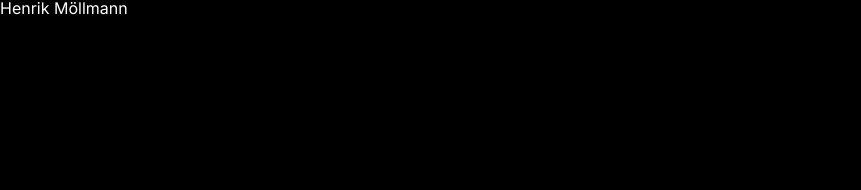
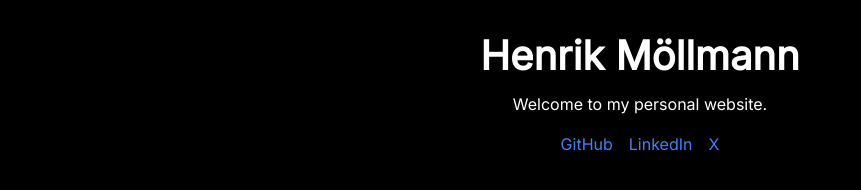
Before and after one commit to moellh/moellh.com, a plain HTML site: page index.html in a window 1280 px wide. Shown: the whole page, without its empty margins (0-861 px from the left). Drawn offline with Linux system fonts and the light colour scheme.

Commit message:
Added basic contents with links

```diff
--- a/index.html
+++ b/index.html
@@ -3,15 +3,23 @@
 <head>
     <meta charset="UTF-8">
     <meta name="viewport" content="width=device-width, initial-scale=1.0">
+    <meta name="description" content="Henrik Möllmann's personal website.">
     <link rel="preconnect" href="https://fonts.googleapis.com">
     <link rel="preconnect" href="https://fonts.gstatic.com" crossorigin>
     <link href="https://fonts.googleapis.com/css2?family=Inter&family=JetBrains+Mono&display=swap" rel="stylesheet">
-    <link rel="stylesheet" href="styles/reset.css">
-    <link rel="stylesheet" href="styles/default.css">
+    <link rel="stylesheet" href="styles/main.css">
     <script src="scripts/main.js" type="module"></script>
     <title>Henrik Möllmann</title>
-</head>
 <body>
-    Henrik Möllmann
+<header>
+<h1>Henrik Möllmann</h1>
+<p>
+Welcome to my personal website.
+</p>
+</header>
+<ul class="contact">
+    <li><a href="https://github.com/moellh" target="_blank" rel="noopener noreferrer">GitHub</a></li>
+    <li><a href="https://www.linkedin.com/in/moellh/" target="_blank" rel="noopener noreferrer">LinkedIn</a></li>
+    <li><a href="https://x.com/moellh_" target="_blank" rel="noopener noreferrer">X</a></li>
 </body>
 </html>
--- a/styles/default.css
+++ /dev/null
@@ -1,12 +0,0 @@
-:root {
-    --text-font: 'Inter', Helvetica, sans-serif;
-    --mono-font: 'Jetbrains Mono', 'Source Code Pro', monospace;
-    --background: #000;
-    --foreground: #fff;
-}
-
-body {
-    font-family: var(--text-font);
-    background-color: var(--background);
-    color: var(--foreground);
-}
--- /dev/null
+++ b/styles/main.css
@@ -0,0 +1,100 @@
+/* Reset Browser CSS ---------------------------------------------------- {{{ */
+
+html, body, div, span, applet, object, iframe,
+h1, h2, h3, h4, h5, h6, p, blockquote, pre,
+a, abbr, acronym, address, big, cite, code,
+del, dfn, em, img, ins, kbd, q, s, samp,
+small, strike, strong, sub, sup, tt, var,
+b, u, i, center,
+dl, dt, dd, ol, ul, li,
+fieldset, form, label, legend,
+table, caption, tbody, tfoot, thead, tr, th, td,
+article, aside, canvas, details, embed,
+figure, figcaption, footer, header, hgroup,
+menu, nav, output, ruby, section, summary,
+time, mark, audio, video {
+	margin: 0;
+	padding: 0;
+	border: 0;
+	font-size: 100%;
+	font: inherit;
+	vertical-align: baseline;
+}
+
+article, aside, details, figcaption, figure,
+footer, header, hgroup, menu, nav, section {
+	display: block;
+}
+body {
+	line-height: 1;
+}
+ol, ul {
+	list-style: none;
+}
+blockquote, q {
+	quotes: none;
+}
+blockquote:before, blockquote:after,
+q:before, q:after {
+	content: '';
+	content: none;
+}
+table {
+	border-collapse: collapse;
+	border-spacing: 0;
+}
+
+/* }}} --------------------------------------------- end of Reset Browser CSS */
+
+:root {
+    --text-font: 'Inter', Helvetica, sans-serif;
+    --mono-font: 'Jetbrains Mono', 'Source Code Pro', monospace;
+    --background: #000000;
+    --foreground: #FFFFFF;
+    --highlight: #477FFB;
+}
+
+body {
+    font-family: var(--text-font);
+    background-color: var(--background);
+    color: var(--foreground);
+}
+
+h1, h2, h3, h4, h5, h6 {
+	font-family: var(--text-font);
+	font-weight: bold;
+}
+
+h1 {
+	font-size: 2.5em;
+	padding: 0.5em;
+}
+
+header {
+	align-items: center;
+	text-align: center;
+	padding: 1em;
+}
+
+uo {
+	list-style-type: none;
+}
+
+li {
+	margin: 0.5em 0;
+}
+
+a {
+	color: var(--highlight);
+	text-decoration: none;
+}
+
+.contact {
+	display: flex;
+	justify-content: center;
+	text-weight: bold;
+}
+
+.contact a {
+	margin: 0 0.5em;
+}
--- a/styles/reset.css
+++ /dev/null
@@ -1,43 +0,0 @@
-html, body, div, span, applet, object, iframe,
-h1, h2, h3, h4, h5, h6, p, blockquote, pre,
-a, abbr, acronym, address, big, cite, code,
-del, dfn, em, img, ins, kbd, q, s, samp,
-small, strike, strong, sub, sup, tt, var,
-b, u, i, center,
-dl, dt, dd, ol, ul, li,
-fieldset, form, label, legend,
-table, caption, tbody, tfoot, thead, tr, th, td,
-article, aside, canvas, details, embed,
-figure, figcaption, footer, header, hgroup,
-menu, nav, output, ruby, section, summary,
-time, mark, audio, video {
-	margin: 0;
-	padding: 0;
-	border: 0;
-	font-size: 100%;
-	font: inherit;
-	vertical-align: baseline;
-}
-
-article, aside, details, figcaption, figure,
-footer, header, hgroup, menu, nav, section {
-	display: block;
-}
-body {
-	line-height: 1;
-}
-ol, ul {
-	list-style: none;
-}
-blockquote, q {
-	quotes: none;
-}
-blockquote:before, blockquote:after,
-q:before, q:after {
-	content: '';
-	content: none;
-}
-table {
-	border-collapse: collapse;
-	border-spacing: 0;
-}
```
Also changed, not shown: robots.txt (added).
